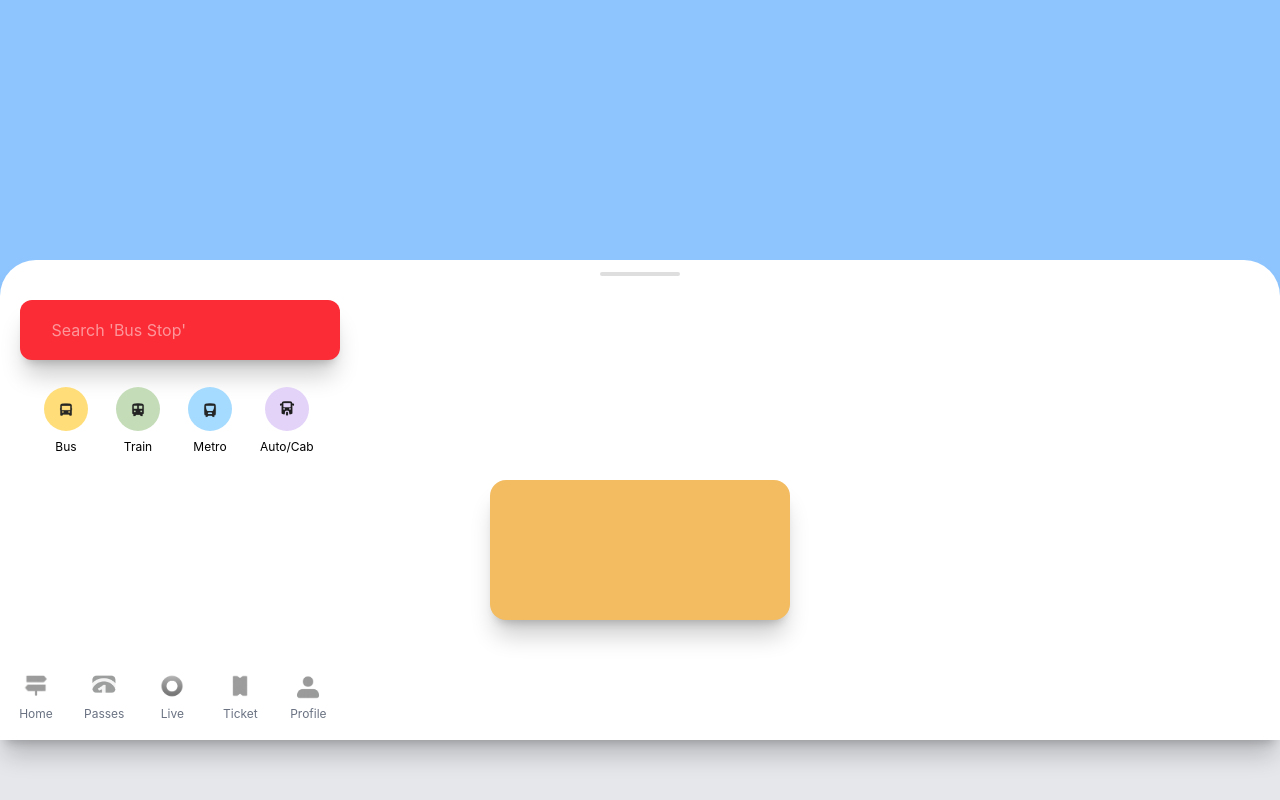
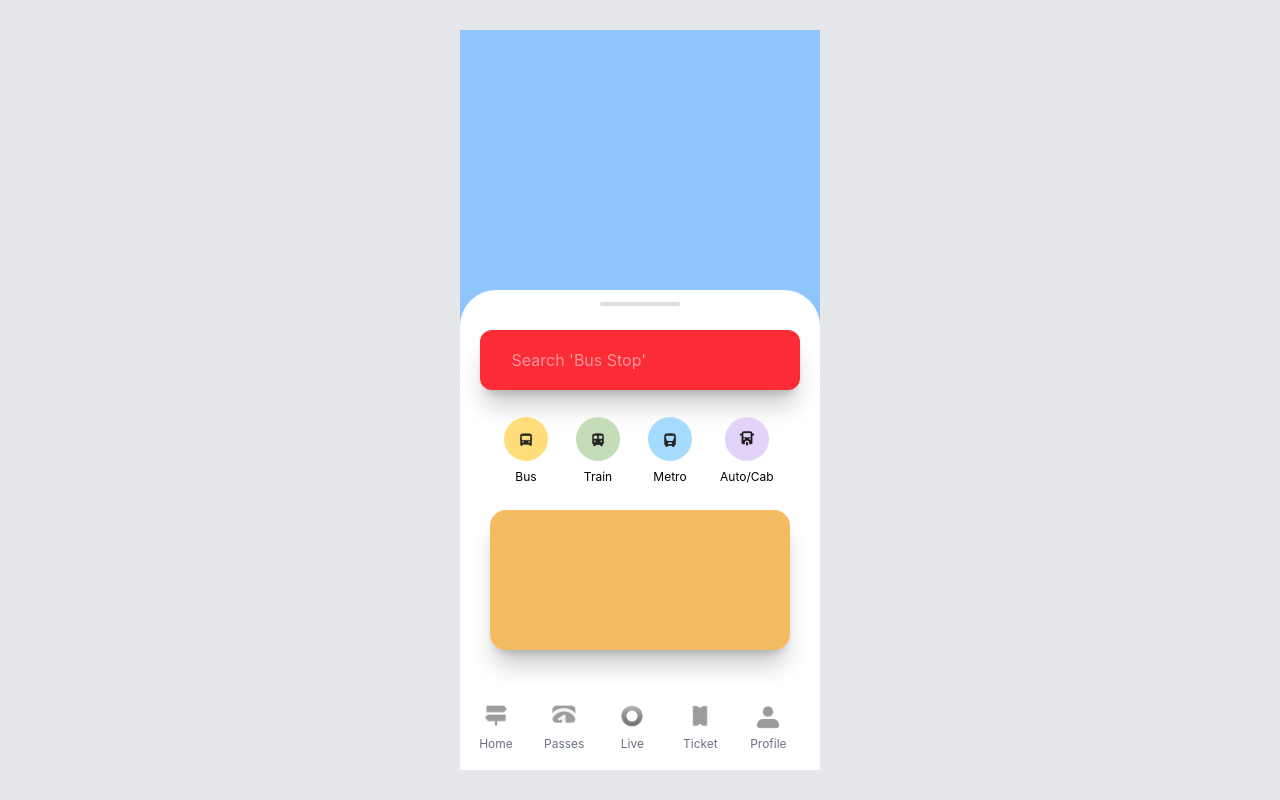
Before and after one commit to debuglord77/bus-web, a React (Vite) app: page / in a window 1280 px wide. Built offline with nearby package versions, Linux system fonts and the light colour scheme.

Commit message:
Updated UI

```diff
--- a/src/pages/Home.jsx
+++ b/src/pages/Home.jsx
@@ -3,8 +3,8 @@ import Bottomhalf from "../components/Bottomhalf";
 
 function Home() {
   return (
-<div className="min-h-screen bg-gray-200">
-    <div className="relative w-full min-h-screen overflow-hidden">
+    <div className="min-h-screen flex justify-center items-center bg-gray-200">
+      <div className="relative w-[360px] h-[740px] border-none border-blue-500 bg-black  overflow-hidden">
         <Firsthalf />
         <Bottomhalf />
       </div>
```
